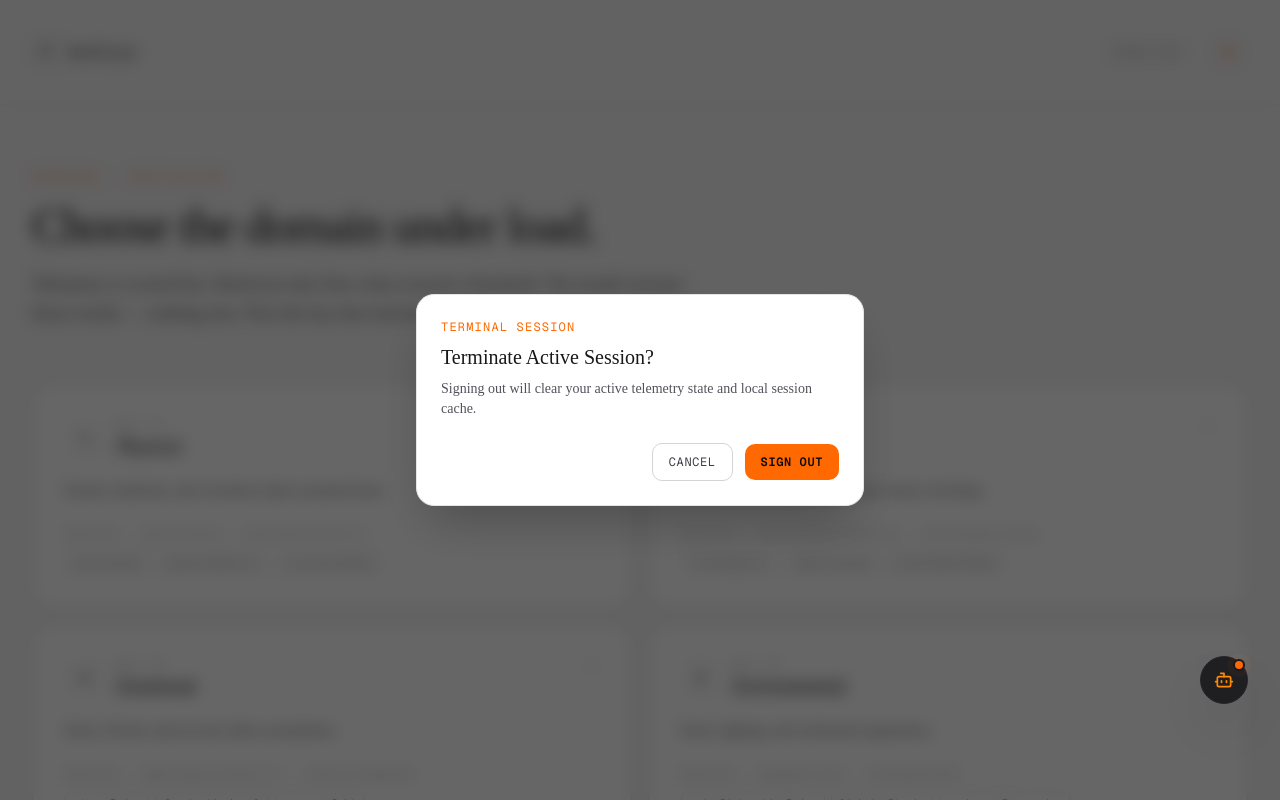
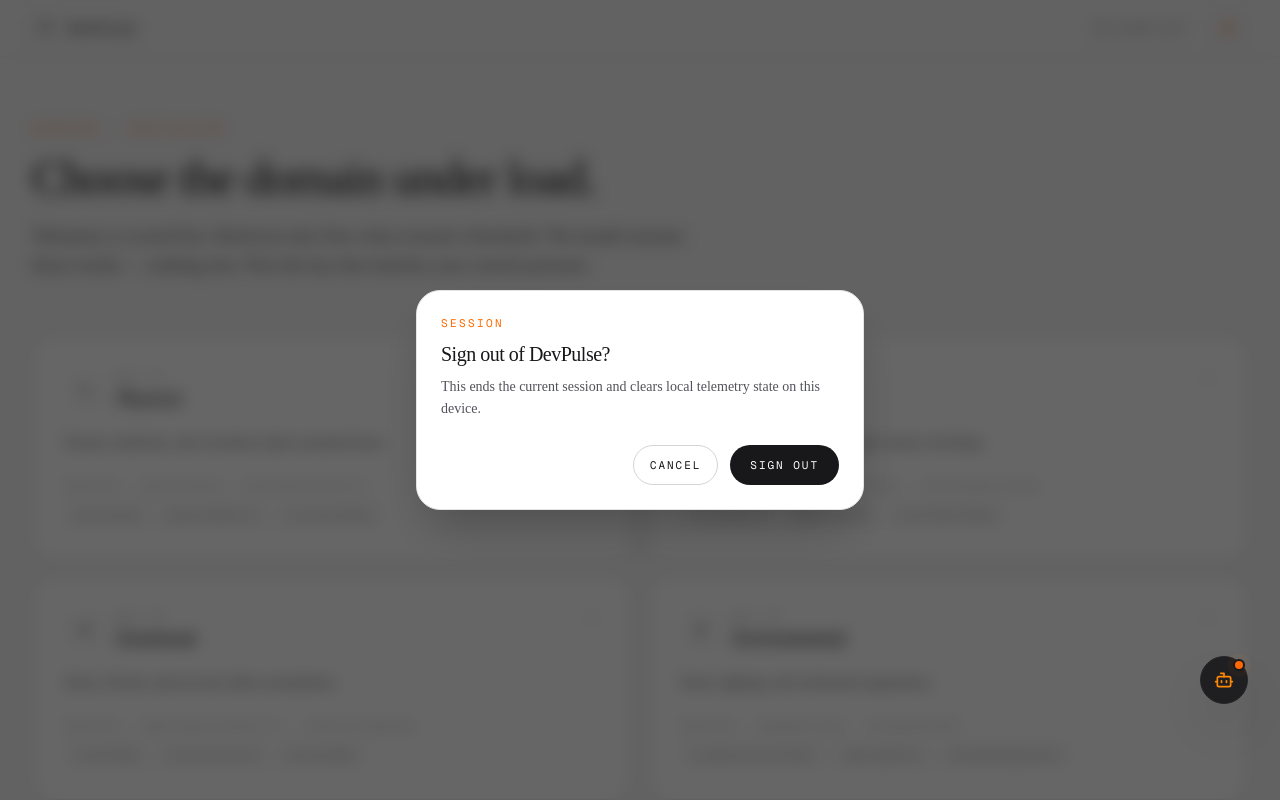
Before and after one commit to sammythedeveloper/hassistance, a Next.js app: page /get-started in a window 1280 px wide. Both pictures are taken after a click on the button "SIGN OUT". Shown: the top 800 px of the page. Built offline with nearby package versions, Linux system fonts and the light colour scheme; no server answers.

Commit message:
API + Server Action rejecting unauthenticated calls on private and public components , Redirect after auth sign-up / sign-in pages (Clerk dashboard) and Middleware blocking unauthenticated access to /demo/*

```diff
--- a/prisma.config.ts
+++ b/prisma.config.ts
@@ -1,12 +1,13 @@
-// prisma.config.ts
-import { config } from "dotenv";
+import "dotenv/config";
 import { defineConfig } from "@prisma/config";
 
-// Force dotenv to look at your specific Next.js env file
-config({ path: ".env.local" });
-
 export default defineConfig({
+  earlyAccess: true,
+  schema: {
+    kind: "single",
+    filePath: "./prisma/schema.prisma",
+  },
   datasource: {
-    url: process.env.DATABASE_URL,
+    url: process.env.DATABASE_URL!,
   },
 });
--- a/src/app/api/chat/route.ts
+++ b/src/app/api/chat/route.ts
@@ -1,4 +1,5 @@
 import { NextResponse } from "next/server";
+import { auth } from "@clerk/nextjs/server";
 import { handleHealthConsultation } from "@/actions/chat";
 import type { Category } from "@/lib/telemetry";
 
@@ -15,6 +16,14 @@
 
 export async function POST(req: Request) {
   try {
+    const { userId } = await auth();
+    if (!userId) {
+      return NextResponse.json(
+        { success: false, error: "Unauthorized. Sign in required." },
+        { status: 401 }
+      );
+    }
+
     const body = await req.json();
     const category = String(body?.category ?? "").toLowerCase();
     const issue = String(body?.issue ?? "").trim();
@@ -29,7 +38,7 @@
     const sessionId =
       typeof body?.sessionId === "string" && body.sessionId.trim().length > 0
         ? body.sessionId
-        : "anonymous-session";
+        : `session-${userId}`;
 
     const baseConfig = body?.context?.baseConfig ?? {};
     const categoryInputs = body?.context?.categoryInputs ?? {};
--- a/src/app/demo/[category]/page.tsx
+++ b/src/app/demo/[category]/page.tsx
@@ -616,7 +616,7 @@
               <ChevronLeft className="h-4 w-4" />
             </Button>
           </Link>
-          <Link href="" className="flex items-center gap-2 font-mono text-sm">
+          <Link href="/get-started" className="flex items-center gap-2 font-mono text-sm">
             <span className="flex size-7 items-center justify-center rounded-md border border-zinc-300 text-[11px] dark:border-zinc-700">
               DP
             </span>
--- a/src/app/get-started/page.tsx
+++ b/src/app/get-started/page.tsx
@@ -3,7 +3,6 @@
 import { useState, useEffect } from "react";
 import Link from "next/link";
 import { useClerk } from "@clerk/nextjs";
-import { useRouter } from "next/navigation";
 import { Activity, Cpu, Wind, Lamp, ArrowRight, LogOut } from "lucide-react";
 import { ModeToggle } from "@/components/mode-toggle";
 
@@ -49,9 +48,7 @@
 export default function GetStartedPage() {
   const [showSignOutModal, setShowSignOutModal] = useState(false);
   const { signOut } = useClerk();
-  const router = useRouter();
 
-  // Handle ESC key press to close modal
   useEffect(() => {
     const handleKeyDown = (e: KeyboardEvent) => {
       if (e.key === "Escape") setShowSignOutModal(false);
@@ -63,20 +60,16 @@
   }, [showSignOutModal]);
 
   const handleSignOut = async () => {
-    // Clear local storage & session state safely
     if (typeof window !== "undefined") {
       localStorage.clear();
       sessionStorage.clear();
     }
-
-    // Sign out via Clerk with built-in redirection
-    await signOut({ redirectUrl: "/sign-in" });
+    await signOut({ redirectUrl: "/" });
   };
 
   return (
     <div className="min-h-dvh bg-zinc-100 text-zinc-900 dark:bg-zinc-950 dark:text-zinc-50">
-      {/* Header — matches landing/about */}
-      <header className="sticky top-0 z-40 border-b border-zinc-200/80 bg-zinc-100/80 py-6 backdrop-blur-md dark:border-zinc-800/80 dark:bg-zinc-950/80">
+      <header className="sticky top-0 z-40 border-b border-zinc-200/80 bg-zinc-100/80 backdrop-blur-md dark:border-zinc-800/80 dark:bg-zinc-950/80">
         <div className="mx-auto flex h-14 max-w-[1280px] items-center justify-between px-4 sm:px-8">
           <Link href="/" className="flex items-center gap-2 font-mono text-sm">
             <span className="flex size-7 items-center justify-center rounded-md border border-zinc-300 text-[11px] dark:border-zinc-700">
@@ -84,20 +77,22 @@
             </span>
             DevPulse
           </Link>
-          <div className="flex items-center gap-3">
-            {/* Desktop Sign Out */}
+
+          <div className="flex items-center gap-2">
             <button
+              type="button"
               onClick={() => setShowSignOutModal(true)}
-              className="hidden min-h-10 items-center px-3 font-mono text-[11px] uppercase tracking-[0.2em] text-zinc-500 hover:text-black dark:hover:text-white sm:inline-flex"
+              className="hidden h-10 items-center gap-2 px-3 font-mono text-[11px] uppercase tracking-[0.2em] text-zinc-500 hover:text-zinc-900 dark:hover:text-zinc-100 sm:inline-flex"
             >
-              <span>Sign Out</span>
+              <LogOut className="size-3.5" />
+              Sign out
             </button>
 
-            {/* Mobile Sign Out Icon */}
             <button
+              type="button"
               onClick={() => setShowSignOutModal(true)}
-              className="flex min-h-10 items-center p-2 text-zinc-500 hover:text-black dark:hover:text-white sm:hidden"
-              aria-label="Sign Out"
+              className="inline-flex size-10 items-center justify-center text-zinc-500 hover:text-zinc-900 dark:hover:text-zinc-100 sm:hidden"
+              aria-label="Sign out"
             >
               <LogOut className="size-4" />
             </button>
@@ -108,7 +103,6 @@
       </header>
 
       <main className="mx-auto max-w-[1280px] px-4 py-12 sm:px-8 sm:py-16">
-        {/* Intro */}
         <div className="max-w-2xl">
           <p className="font-mono text-[11px] uppercase tracking-[0.28em] text-orange-500">
             Session · Initialize
@@ -123,7 +117,6 @@
           </p>
         </div>
 
-        {/* Domain grid */}
         <div className="mt-14 grid gap-4 sm:grid-cols-2">
           {DOMAINS.map((d) => {
             const Icon = d.icon;
@@ -136,7 +129,7 @@
                 <div className="flex items-start justify-between gap-4">
                   <div className="flex items-center gap-3">
                     <div className="flex size-10 items-center justify-center rounded-xl border border-zinc-200 dark:border-zinc-700">
-                      <Icon className="size-4 text-zinc-500 group-hover:text-orange-500" />
+                      <Icon className="size-4 text-zinc-500 transition group-hover:text-orange-500" />
                     </div>
                     <div>
                       <p className="font-mono text-[10px] uppercase tracking-[0.2em] text-zinc-400">
@@ -174,49 +167,46 @@
           })}
         </div>
 
-        {/* Footer note */}
-        <div className="mt-12 flex flex-col gap-2 border-t border-zinc-200 pt-8 font-mono text-[11px] uppercase tracking-[0.18em] text-zinc-400 dark:border-zinc-800 sm:flex-row sm:items-center sm:justify-between">
-          <span>Telemetry stays on-session</span>
-          <span>3 protocol turns · no card required</span>
+        <div className="mt-12 border-t border-zinc-200 pt-8 font-mono text-[11px] uppercase tracking-[0.18em] text-zinc-400 dark:border-zinc-800">
+          Select a domain to load telemetry and begin.
         </div>
       </main>
 
-      {/* Sign Out Confirmation Modal */}
       {showSignOutModal && (
         <div
-          className="fixed inset-0 z-50 flex items-center justify-center bg-black/60 backdrop-blur-sm"
+          className="fixed inset-0 z-50 flex items-center justify-center bg-black/60 p-4 backdrop-blur-sm"
           onClick={() => setShowSignOutModal(false)}
         >
           <div
             role="dialog"
             aria-modal="true"
-            className="w-full max-w-md rounded-2xl border border-zinc-200 bg-white p-6 shadow-2xl dark:border-zinc-800 dark:bg-zinc-900"
+            className="w-full max-w-md rounded-[24px] border border-zinc-200 bg-white p-6 shadow-2xl dark:border-zinc-800 dark:bg-zinc-900"
             onClick={(e) => e.stopPropagation()}
           >
-            <h3 className="font-mono text-xs uppercase tracking-widest text-orange-500">
-              Terminal Session
-            </h3>
-            <h2 className="mt-2 text-xl font-medium text-zinc-900 dark:text-zinc-100">
-              Terminate Active Session?
+            <p className="font-mono text-[11px] uppercase tracking-[0.22em] text-orange-500">
+              Session
+            </p>
+            <h2 className="mt-2 text-xl font-medium tracking-tight">
+              Sign out of DevPulse?
             </h2>
-            <p className="mt-2 text-sm text-zinc-600 dark:text-zinc-400">
-              Signing out will clear your active telemetry state and local
-              session cache.
+            <p className="mt-2 text-sm leading-relaxed text-zinc-600 dark:text-zinc-400">
+              This ends the current session and clears local telemetry state on
+              this device.
             </p>
-            <div className="mt-6 flex items-center justify-end gap-3 font-mono text-xs">
+            <div className="mt-6 flex items-center justify-end gap-3">
               <button
                 type="button"
                 onClick={() => setShowSignOutModal(false)}
-                className="rounded-lg border border-zinc-300 px-4 py-2.5 uppercase tracking-wider text-zinc-700 hover:bg-zinc-100 dark:border-zinc-700 dark:text-zinc-300 dark:hover:bg-zinc-800"
+                className="h-10 rounded-full border border-zinc-300 px-4 font-mono text-[11px] uppercase tracking-[0.18em] dark:border-zinc-700"
               >
                 Cancel
               </button>
               <button
                 type="button"
                 onClick={handleSignOut}
-                className="rounded-lg bg-orange-500 px-4 py-2.5 font-semibold uppercase tracking-wider text-zinc-950 hover:bg-orange-400"
+                className="h-10 rounded-full bg-zinc-900 px-5 font-mono text-[11px] uppercase tracking-[0.18em] text-white dark:bg-zinc-50 dark:text-zinc-900"
               >
-                Sign Out
+                Sign out
               </button>
             </div>
           </div>
--- a/src/proxy.ts
+++ b/src/proxy.ts
@@ -1,6 +1,20 @@
-import { clerkMiddleware } from "@clerk/nextjs/server";
+// src/proxy.ts  (or middleware.ts if that’s what you’re running)
+import { clerkMiddleware, createRouteMatcher } from "@clerk/nextjs/server";
 
-export default clerkMiddleware();
+const isPublicRoute = createRouteMatcher([
+  "/",
+  "/about",
+  "/privacy",
+  "/terms",
+  "/sign-in(.*)",
+  "/sign-up(.*)",
+]);
+
+export default clerkMiddleware(async (auth, req) => {
+  if (!isPublicRoute(req)) {
+    await auth.protect(); // redirects unauthenticated users to sign-in
+  }
+});
 
 export const config = {
   matcher: [
```
Also changed, not shown: src/actions/chat.ts (+42 -10 lines), 1 other file (tests, documents, lock files or other folders).
